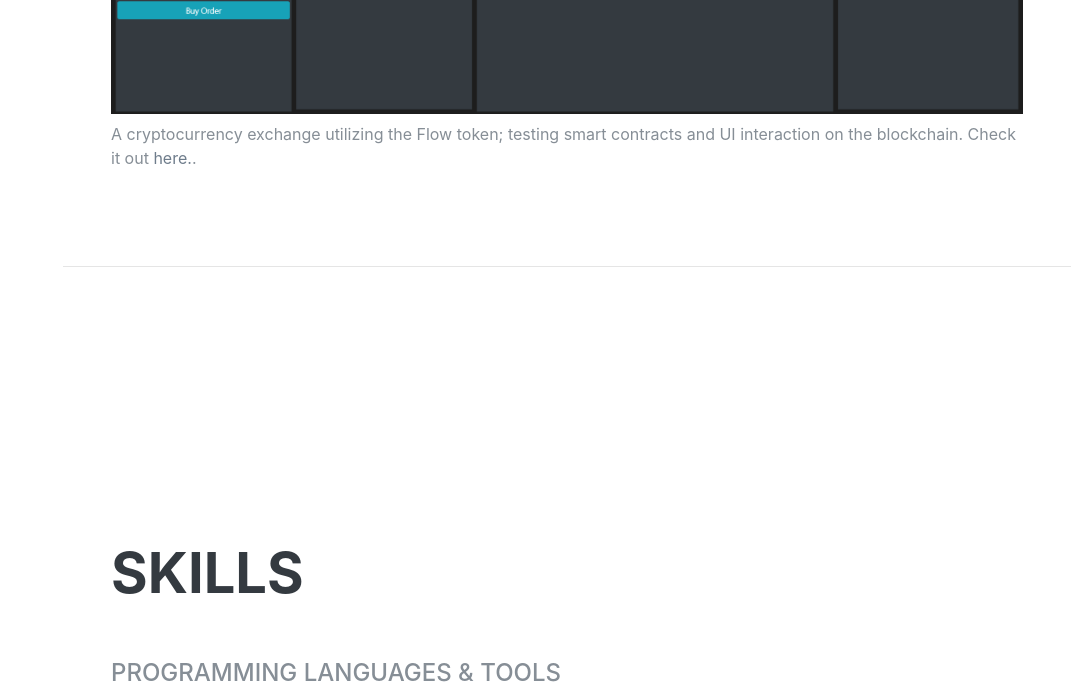
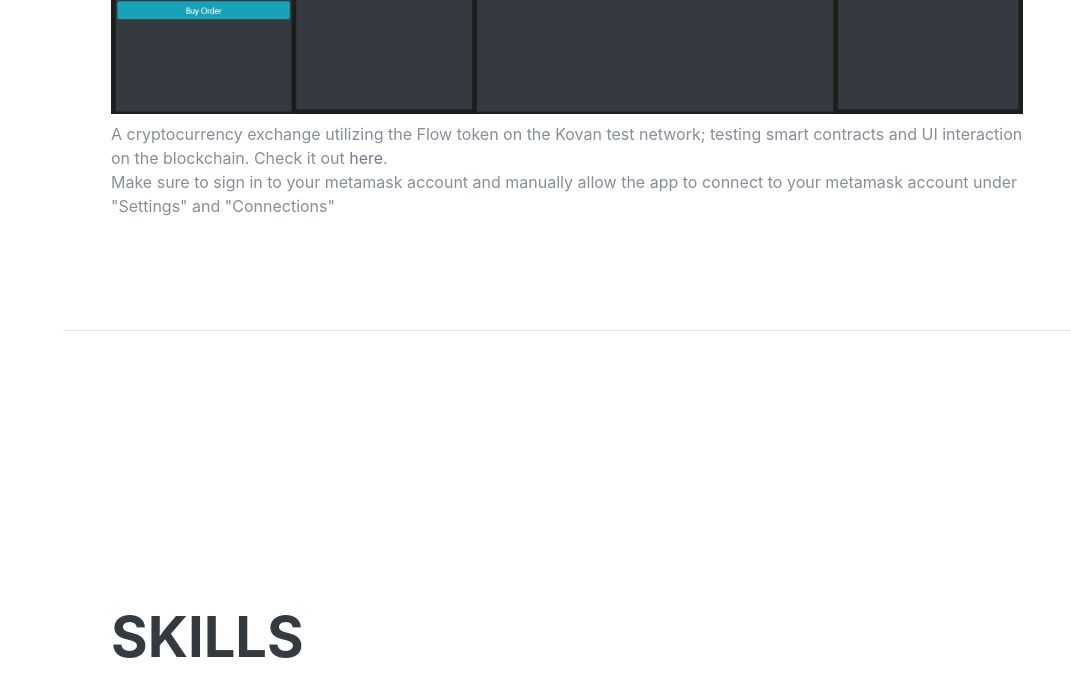
Before and after one commit to marcomariscal/marco-mariscal.github.io, a plain HTML site: page index.html in a window 1280 px wide. Shown: the part 3260-3956 px from the top of the page, without its empty margins (209-1280 px from the left). Drawn offline with Linux system fonts and the light colour scheme; a web font is replaced by a local one.

Commit message:
adding metamask instructions

```diff
--- a/index.html
+++ b/index.html
@@ -179,7 +179,11 @@
             <h3 class="mb-0">Flow Token Exchange</h3>
             <div class="subheading mb-3">A cryptocurrency exchange</div>
             <img class="img-fluid mx-auto mb-2" src="img/portfolio.png" alt="">
-            <div>A cryptocurrency exchange utilizing the Flow token; testing smart contracts and UI interaction on the blockchain. Check it out <a href="https://flow-token-exchange.herokuapp.com/">here.</a>.</div>
+            <div>A cryptocurrency exchange utilizing the Flow token on the Kovan
+                test network; testing smart contracts and UI interaction on the blockchain. Check it out <a href="https://flow-token-exchange.herokuapp.com/">here</a>.</div>
+            <p>Make sure to sign in to your metamask account and manually
+            allow the app to connect to your metamask account under "Settings"
+            and "Connections"</p>
           </div>
         </div>
 
```
